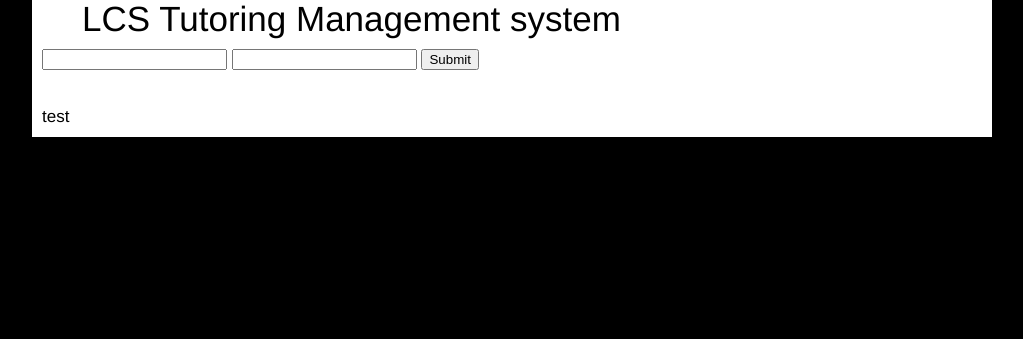
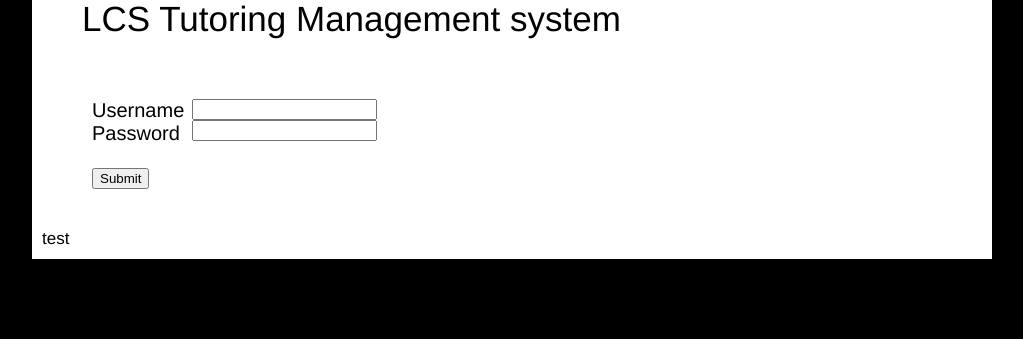
Before and after one commit to akhaku/lcstutoring, a Django app: template tutoringapp/templates/login.html in a window 1280 px wide. Shown: the part 21-360 px from the top of the page, without its empty margins (128-1151 px from the left). Run offline with Django 3.2, Linux system fonts and the light colour scheme; the template is opened without the code that fills it: most values are stand-ins (such as "Sample title", 1, 10 or a date in 2020).

Commit message:
Moved urls around, added auth url in settings file. Added all necessary fields in tutors model

```diff
--- a/tutoringapp/account/urls.py
+++ b/tutoringapp/account/urls.py
@@ -1,7 +1,6 @@
 from django.conf.urls.defaults import patterns, url
 
 urlpatterns = patterns('',
-    url('^login/$', 'account.views.login_page'),
     url('^logout/$', 'account.views.logout_page'),
     url('^auth/$', 'account.views.auth'),
 )
--- a/tutoringapp/settings.py
+++ b/tutoringapp/settings.py
@@ -90,6 +90,8 @@ AUTHENTICATION_BACKENDS = (
         'django.contrib.auth.backends.ModelBackend',
 )
 
+LOGIN_URL = "/login/"
+
 TEMPLATE_CONTEXT_PROCESSORS = (
         'django.contrib.auth.context_processors.auth',
         'django.core.context_processors.debug',
--- a/tutoringapp/static/css/cssrules.css
+++ b/tutoringapp/static/css/cssrules.css
@@ -27,3 +27,15 @@ div#content {
     -webkit-border-radius: 10px;
     -moz-border-radius: 10px;
 }
+
+.left { float: left; }
+.right { float: right; }
+.clearfix {clear: both; }
+
+.w100 { width: 100px; }
+
+form#login-form {
+    font-size: 20px;
+    margin-left: 50px;
+    margin-top: 50px;
+}
--- a/tutoringapp/templates/login.html
+++ b/tutoringapp/templates/login.html
@@ -1,8 +1,18 @@
 {% extends "base.html" %}
 {% block body %}
-<form action="{% url account.views.auth %}" method="post">
+<form action="{% url account.views.auth %}" method="post" id="login-form">
+    <div class="left w100">
+    <label for="username">Username</label>
+    <br/>
+    <label for="password">Password</label>
+    </div>
+    <div class="left w100">
     <input name="username" type="text" />
+    <br/>
     <input name="password" type="password" />
+    </div>
+    <div class="clearfix"></div>
+    <br/>
     {% csrf_token %}
     <input type="submit" />
 </form>
--- a/tutoringapp/tutors/urls.py
+++ b/tutoringapp/tutors/urls.py
@@ -1,5 +1,6 @@
 from django.conf.urls.defaults import patterns, url
 
 urlpatterns = patterns('',
+    url(r'^$', 'tutors.views.all_tutors'),
     url('^$', 'tutors.views.all_tutors')
 )
--- a/tutoringapp/urls.py
+++ b/tutoringapp/urls.py
@@ -3,8 +3,8 @@ from django.conf.urls.defaults import *
 
 urlpatterns = patterns('',
         url(r'^$', 'account.views.home_page'),
+        url(r'^login/$', 'account.views.login_page' ),
         url(r'^account/', include('tutoringapp.account.urls') ),
-        url(r'^tutors/$', 'tutors.views.all_tutors'),
         url(r'^tutors/', include('tutoringapp.tutors.urls') ),
         # Serve static assets for dev
         url(r'^static/(?P<path>.*)$', 'django.views.static.serve',
```
Also changed, not shown: tutoringapp/tutors/models.py (+22 -0 lines), tutoringapp/tutors/migrations/0002_auto__add_field_tutor_phone_number__add_field_tutor_grad_year__add_fie.py (added).
